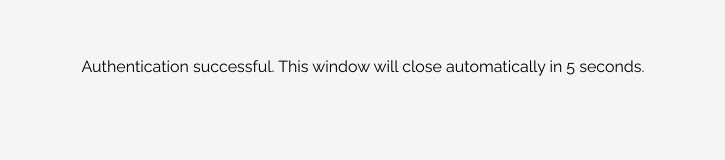
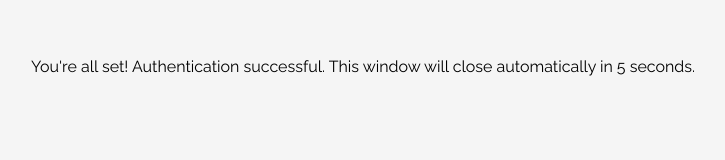
Before and after one commit to churchtoolsapp/churchtools.github.io, a plain HTML site: page index.html in a window 1280 px wide. Shown: the part 127-287 px from the top of the page, without its empty margins (277-1002 px from the left). Drawn offline with Linux system fonts and the light colour scheme.

Commit message:
Update index.html

```diff
--- a/index.html
+++ b/index.html
@@ -20,7 +20,7 @@
     </style>
 </head>
 <body>
-    <p>Authentication successful. This window will close automatically in 5 seconds.</p>
+    <p>You're all set! Authentication successful. This window will close automatically in 5 seconds.</p>
     <img src="https://storage.googleapis.com/glide-prod.appspot.com/uploads-v2/h45q9UVjspjv4hseTWYq/pub/197EPEpixcj7iVOWlBOu.png" class="logo">
 
     <script>
```
